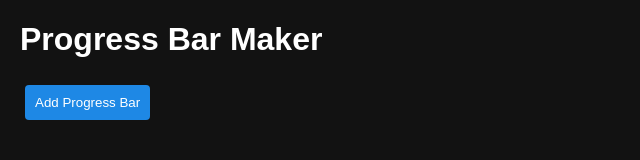
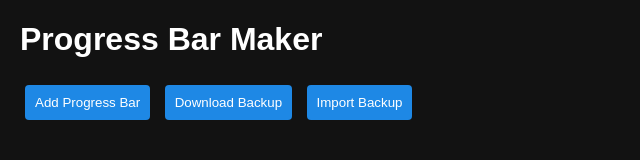
Before and after one commit to malshakhouri/progressbar, a plain HTML site: page index.html in a window 1280 px wide. Shown: the whole page, without its empty margins (0-640 px from the left). Drawn offline with nearby package versions, Linux system fonts and the light colour scheme.

Commit message:
backup update html

```diff
--- a/index.html
+++ b/index.html
@@ -10,6 +10,10 @@
 
   <h1>Progress Bar Maker</h1>
   <button onclick="promptAddBar()">Add Progress Bar</button>
+  <button onclick="downloadBackup()">Download Backup</button>
+  <input type="file" id="importBackupInput" style="display:none" accept=".json" />
+  <button onclick="document.getElementById('importBackupInput').click()">Import Backup</button>
+
   <div id="container"></div>
 
   <script src="https://cdn.jsdelivr.net/npm/canvas-confetti@1.6.0/dist/confetti.browser.min.js"></script>
```
